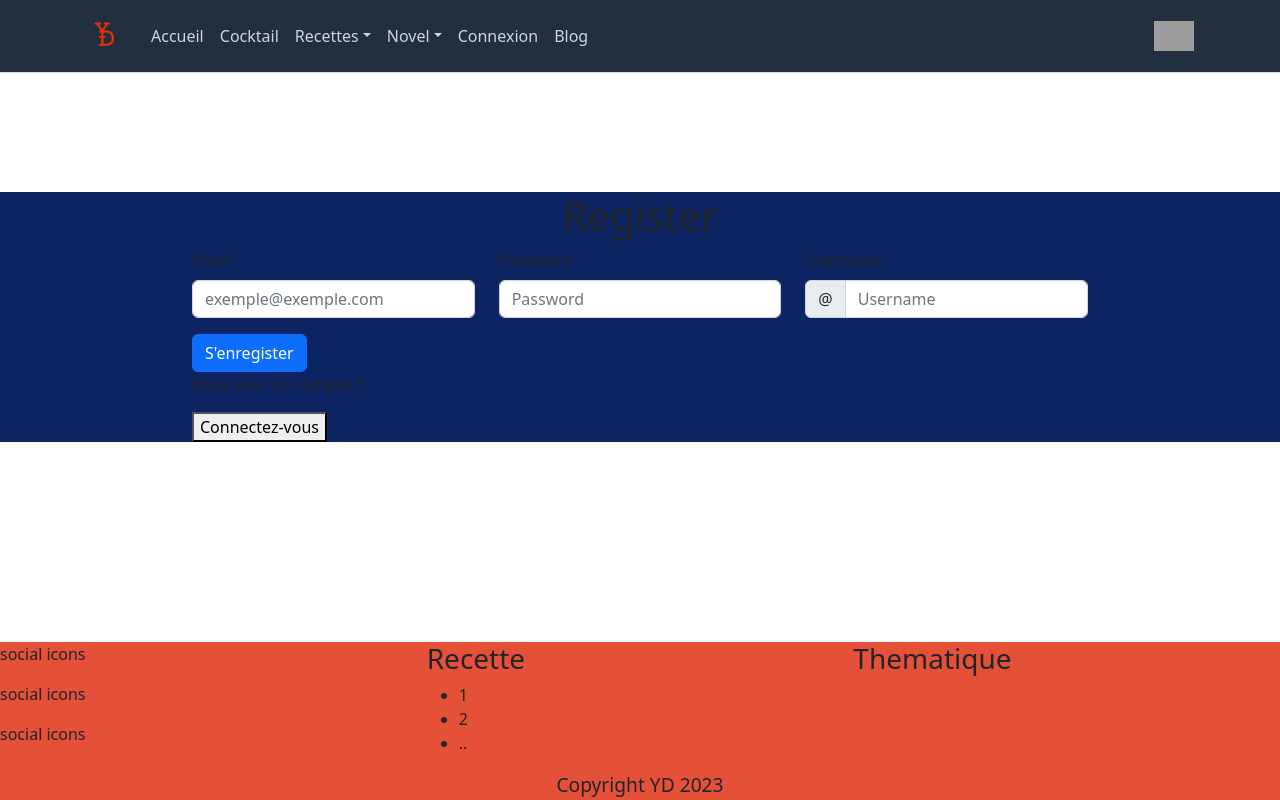
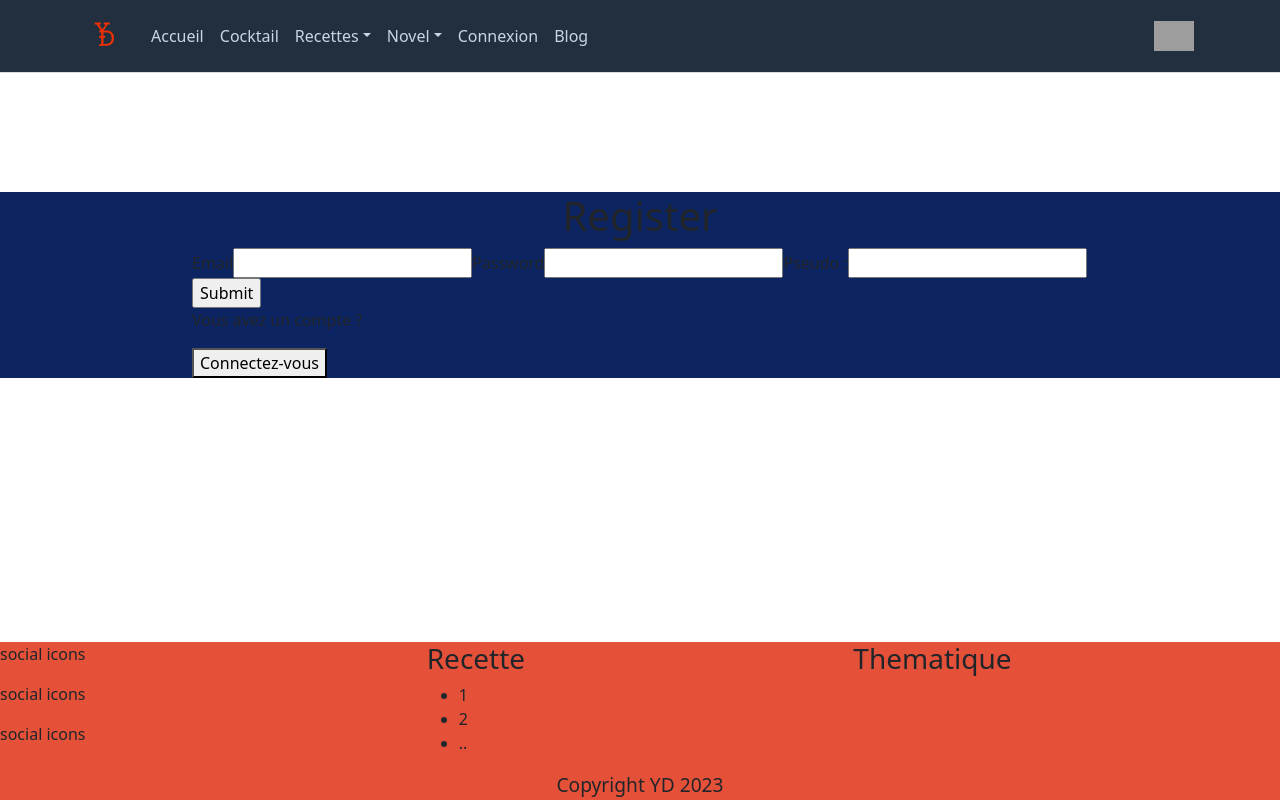
Before and after one commit to Koro0/my_books_frontend, a React (Create React App) app: page /Connexion in a window 1280 px wide. Both pictures are taken after a click on the button "Inscrivez-vous". Built offline with nearby package versions, Linux system fonts and the light colour scheme; grey boxes are pictures that could not be loaded.

Commit message:
change code : use UseForm

```diff
--- a/src/components/Connexion/Register.component.tsx
+++ b/src/components/Connexion/Register.component.tsx
@@ -1,67 +1,40 @@
-import React, { useState } from 'react';
-import Button from 'react-bootstrap/Button';
-import Col from 'react-bootstrap/Col';
-import Form from 'react-bootstrap/Form';
-import InputGroup from 'react-bootstrap/InputGroup';
-import Row from 'react-bootstrap/Row';
+import { useForm, SubmitHandler } from "react-hook-form";
 
+interface FormInput {
+  Email:string,
+  Password:string,
+  Username:string
+}
 export default function Register() {
-  const [validated, setValidated] = useState(false);
+  const {
+    register,
+    handleSubmit,
+    watch,
+    formState: { errors }
+  } = useForm<FormInput>();
 
-  const handleSubmit = (event:any) => {
-    const form = event.currentTarget;
-    if (form.checkValidity() === false) {
-      event.preventDefault();
-      event.stopPropagation();
-    }
+  console.log(watch("Password", "Email",)); // you can watch individual input by pass the name of the input
 
-    setValidated(true);
-  };
+  const onSubmit:SubmitHandler<FormInput> = data => console.log(data);
 
   return (
-    <Form noValidate validated={validated} onSubmit={handleSubmit}>
-      <Row className="mb-3">
-        <Form.Group as={Col} md="4" controlId="validationCustom01">
-          <Form.Label>Email</Form.Label>
-          <Form.Control
-            required
-            type="email"
-            placeholder="exemple@exemple.com"
-          />
-          <Form.Control.Feedback>Looks good!</Form.Control.Feedback>
-          <Form.Control.Feedback type="invalid">
-              Email is required
-          </Form.Control.Feedback>
-        </Form.Group>
-        <Form.Group as={Col} md="4" controlId="validationCustom02">
-          <Form.Label>Password</Form.Label>
-          <Form.Control
-            required
-            type="password"
-            placeholder="Password"
-          />
-          <Form.Control.Feedback>Looks good!</Form.Control.Feedback>
-          <Form.Control.Feedback type="invalid">
-              Password is required
-          </Form.Control.Feedback>
-        </Form.Group>
-        <Form.Group as={Col} md="4" controlId="validationCustomUsername">
-          <Form.Label>Username</Form.Label>
-          <InputGroup hasValidation>
-            <InputGroup.Text id="inputGroupPrepend">@</InputGroup.Text>
-            <Form.Control
-              type="text"
-              placeholder="Username"
-              aria-describedby="inputGroupPrepend"
-              required
-            />
-            <Form.Control.Feedback type="invalid">
-              Please choose a username.
-            </Form.Control.Feedback>
-          </InputGroup>
-        </Form.Group>
-      </Row>
-      <Button type="submit">S'enregister</Button>
-    </Form>
+    <form
+      onSubmit={handleSubmit(onSubmit)}
+    >
+      <label>Email</label>
+      <input {...register("Email", {required: true, pattern: /^[\w-\.]+@([\w-]+\.)+[\w-]{2,4}$/g})} defaultValue="" />
+      {errors.Email && <p>Email is required</p>}
+      <label>Password</label>
+      <input
+        {...register("Password", { required: true, maxLength: 10 })}
+      />
+      {errors.Password && <p>Password is required</p>}
+      <label>Pseudo :</label>
+      <input
+        {...register("Username", { required: true, maxLength: 20 })}
+      />
+      {errors.Password && <p>User Name is required</p>}
+      <input type="submit" />
+    </form>
   );
 }
```
